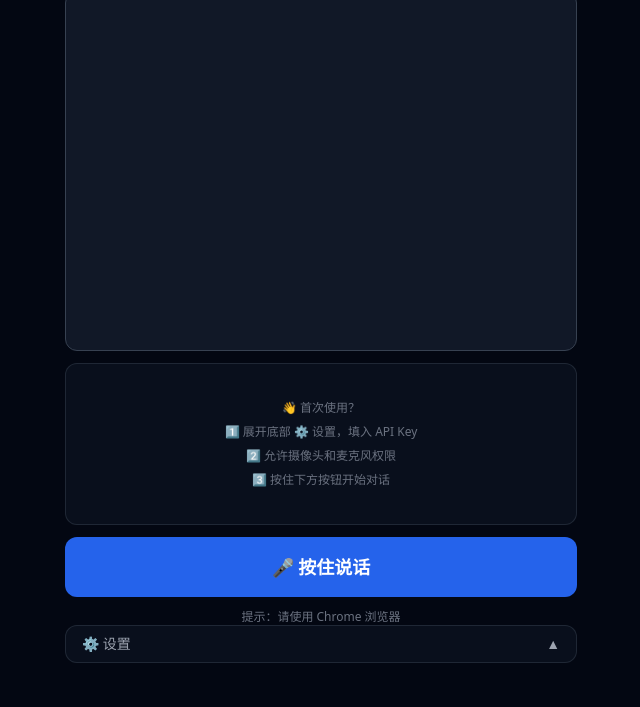
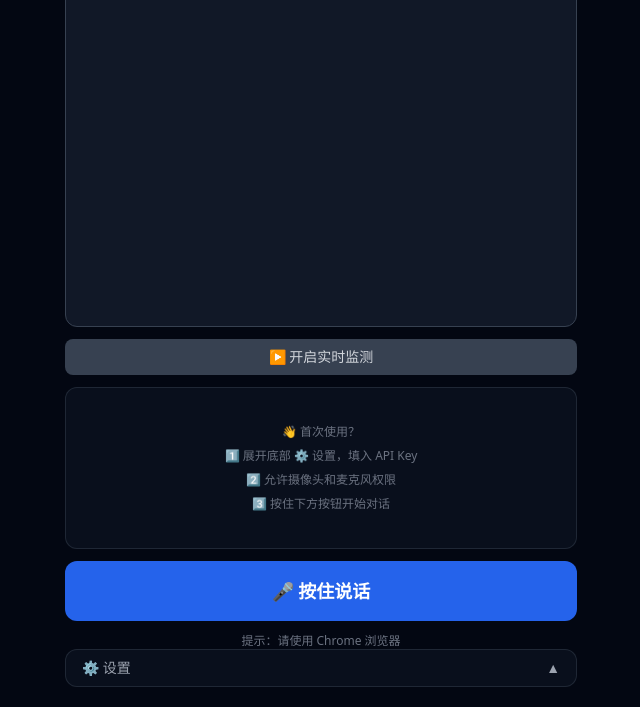
Before and after one commit to Natsuhan727/OmniDeskAI, a website built with Vite: page index.html in a window 1280 px wide. Shown: the part 93-800 px from the top of the page, without its empty margins (319-959 px from the left). Built offline with nearby package versions, Linux system fonts and the light colour scheme; no server answers.

Commit message:
feat: 监测 UI — 开关按钮 + 状态指示器
- 监测模式切换按钮（▶ 开启 / ⏸ 暂停 / 🔴 监测中）
- 状态指示器显示帧间隔和跳过帧数
- 按钮样式三态切换
- 与现有 Tailwind 暗色主题一致

```diff
--- a/index.html
+++ b/index.html
@@ -19,6 +19,9 @@
     </div>
 
     <canvas id="canvas" width="640" height="480" class="hidden"></canvas>
+
+    <!-- Monitor Toggle -->
+    <button id="monitorToggle" class="w-full py-2 rounded-lg text-sm font-medium select-none bg-gray-700 hover:bg-gray-600 text-gray-300 transition-colors">▶ 开启实时监测</button>
 
     <!-- Message List -->
     <div id="messageList" class="flex-1 overflow-y-auto space-y-2 min-h-[100px] max-h-[260px] bg-gray-900/50 rounded-xl p-3 border border-gray-700/50">
```
